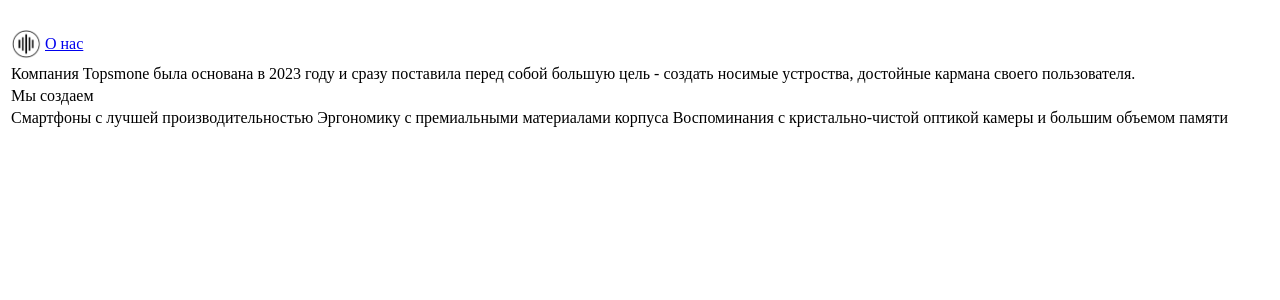
After one commit to Shensitt/Topsmone, a Django app: page /about in a window 1280 px wide. The commit adds this page. Shown: the top 300 px of the page. Run offline with Django 3.2, Linux system fonts and the light colour scheme.

Commit message:
добавлены лого и страница о компании

```diff
--- /dev/null
+++ b/App/templates/App/about.html
@@ -0,0 +1,42 @@
+ {% extends 'index.html' %}
+
+
+{% block navbarOnAbout %}
+
+
+    {% load static %}
+
+<table class="table">
+    <tr>
+        <td colspan="3">
+            <p class="text">
+                Компания Topsmone была основана в 2023 году и сразу поставила перед собой большую цель - создать носимые устроства, достойные кармана своего пользователя.
+            </p>
+        </td>
+    </tr>
+    <tr>
+        <td colspan="3">
+            <p class="text">
+                Мы создаем
+            </p>
+        </td>
+    </tr>
+    <tr>
+        <td>
+            <p class="text_2">
+                Смартфоны с лучшей производительностью
+            </p>
+        </td>
+        <td>
+            <p class="text_2">
+                Эргономику с премиальными материалами корпуса
+            </p>
+        </td>
+        <td>
+            <p class="text_2">
+                Воспоминания с кристально-чистой оптикой камеры и большим объемом памяти
+            </p>
+        </td>
+    </tr>
+</table>
+    {% endblock navbarOnAbout %}
--- a/App/templates/App/index.html
+++ b/App/templates/App/index.html
@@ -1,9 +1,34 @@
 <html>
-<head><title></title></head>
+{% load static %}
 
+<head>
+    <title>Topsmone</title>
+    <div>
+        <table>
+            <tr>
+                <td>
+                    <a href="/">
+                        <img src="{% static 'Images/topsmone-Recovered.png' %}" alt="Логотип" width="30" />
+                    </a>
+                </td>
+                <td>
+                    <a href="about">
+                        О нас
+                    </a>
+                </td>
+            </tr>
+        </table>
+    </div>
+</head>
 <body>
+    <table></table>
+    {% block navbarOnAbout %}
+    <table></table>
 
-{{ content }}
+    {% endblock navbarOnAbout %}
+
+
+
 
 </body>
 </html>
--- a/App/views.py
+++ b/App/views.py
@@ -1,5 +1,10 @@
 from django.shortcuts import render
 
 # Create your views here.
+
+
 def index_page(request):
     return render(request, 'index.html')
+
+def about_page(request):
+     return render(request, 'about.html')
--- a/Topsmone/urls.py
+++ b/Topsmone/urls.py
@@ -20,11 +20,12 @@ Including another URLconf
 from django.contrib import admin
 from django.urls import path
 
-from App.views import index_page
-
+from App.views import index_page,  about_page
+# from App.views import index_page,navbar
 
 urlpatterns = [
     # Uncomment the next line to enable the admin:
+    path('',index_page),
     path('admin/', admin.site.urls),
-    path('',index_page)
+    path('about',about_page)
 ]
```
Also changed, not shown: App/static/styles/about.css (added, +17 -0 lines), App/templates/App/links.html (added, +11 -0 lines), App/static/Images/topsmone-Recovered.png (added), 1 other file.
